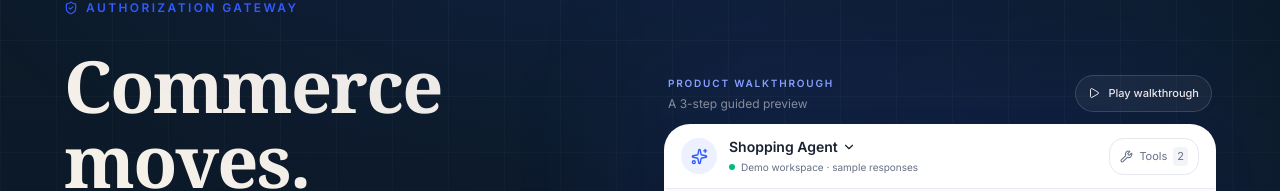
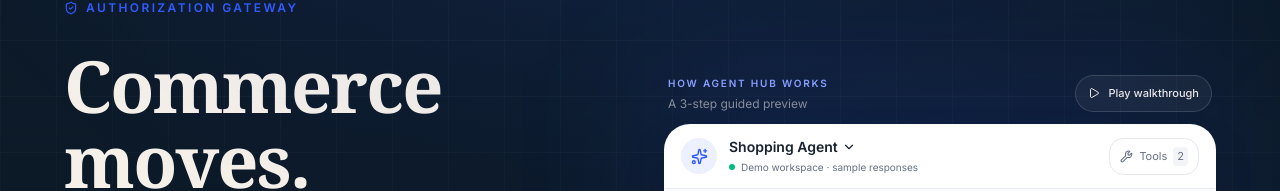
Before and after one commit to Saishashank2425/veltrio, a Next.js app: page / in a window 1280 px wide. Shown: the part 128-319 px from the top of the page. Built offline with nearby package versions, Linux system fonts and the light colour scheme.

Commit message:
Clarify homepage Agent Hub walkthrough label

```diff
--- a/components/sections/AgentHeroDemo.tsx
+++ b/components/sections/AgentHeroDemo.tsx
@@ -46,7 +46,7 @@ export function AgentHeroDemo() {
     <div className="relative w-full max-w-[570px] select-none">
       <div aria-hidden className="absolute -inset-5 rounded-[2rem] bg-[#315BFF]/10 blur-3xl" />
       <div className="mb-3 flex items-center justify-between gap-3 px-1">
-        <div><p className="text-[10px] font-semibold uppercase tracking-[.18em] text-[#8FA4FF]">Product walkthrough</p><p className="mt-1 text-xs text-ivory/55">A 3-step guided preview</p></div>
+        <div><p className="text-[10px] font-semibold uppercase tracking-[.18em] text-[#8FA4FF]">How Agent Hub works</p><p className="mt-1 text-xs text-ivory/55">A 3-step guided preview</p></div>
         <button type="button" onClick={() => tourPlaying ? setTourPlaying(false) : (tourStep >= 0 && tourStep < 2 ? setTourPlaying(true) : startTour())} className="inline-flex items-center gap-2 rounded-full border border-white/15 bg-white/5 px-3 py-2 text-[11px] font-medium text-ivory transition hover:bg-white/10">
           {tourPlaying ? <Pause size={12}/> : <Play size={12}/>} {tourPlaying ? "Pause" : tourStep >= 0 && tourStep < 2 ? "Resume walkthrough" : "Play walkthrough"}
         </button>
```
